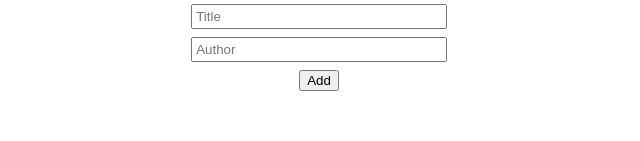
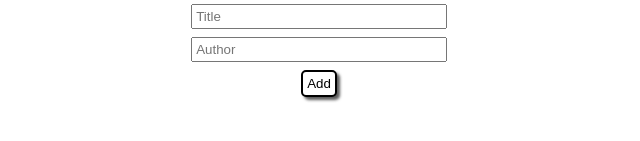
Before and after one commit to qwibbler/awesome-books, a website: page index.html in a window 1280 px wide. Shown: the part 213-354 px from the top of the page, 321-961 px from the left. Drawn offline with Linux system fonts and the light colour scheme.

Commit message:
add button style

```diff
--- a/style.css
+++ b/style.css
@@ -48,3 +48,16 @@ input {
   margin-bottom: 0.5rem;
   padding: 0.2rem;
 }
+
+
+button {
+  background-color: white;
+  border: 2px solid black;
+  border-radius: 5px;
+  box-shadow: 3px 3px 3px rgba(0, 0, 0, 0.644);
+  padding: 0.25rem
+}
+
+button:hover {
+  background-color: rgba(211, 211, 211, 0.678);
+}
```
